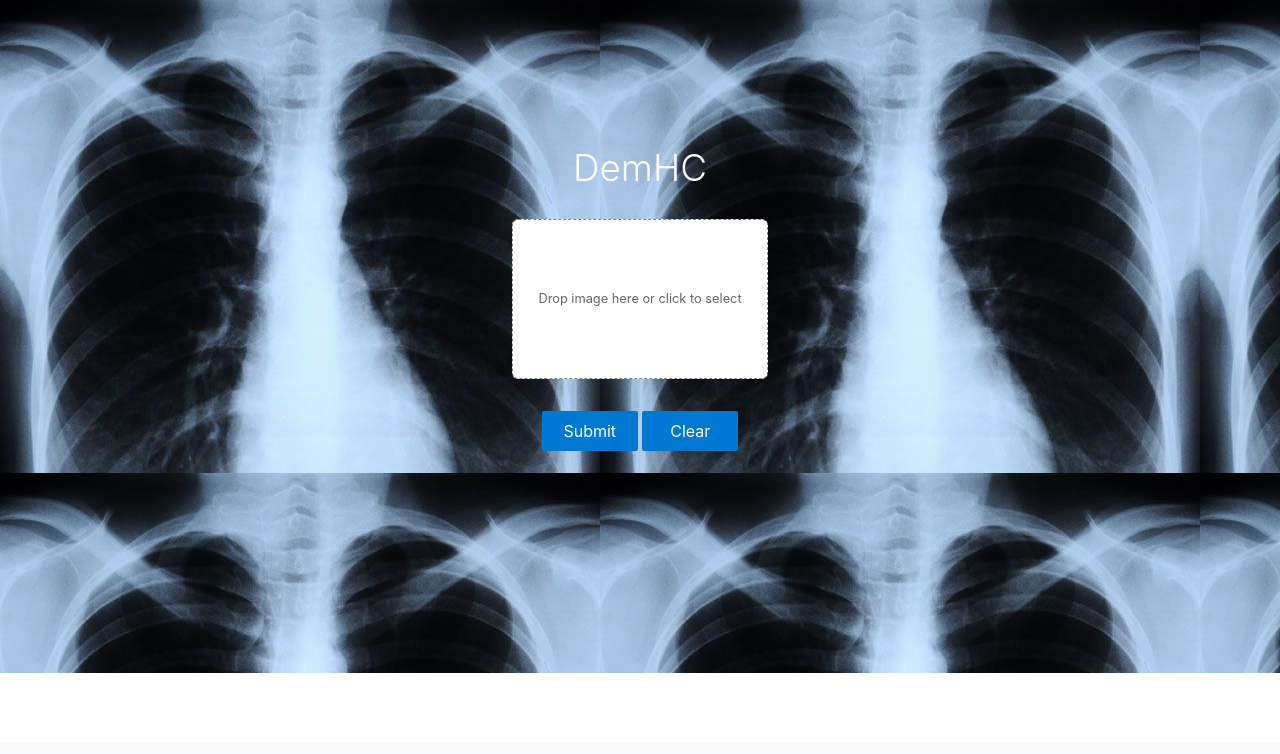
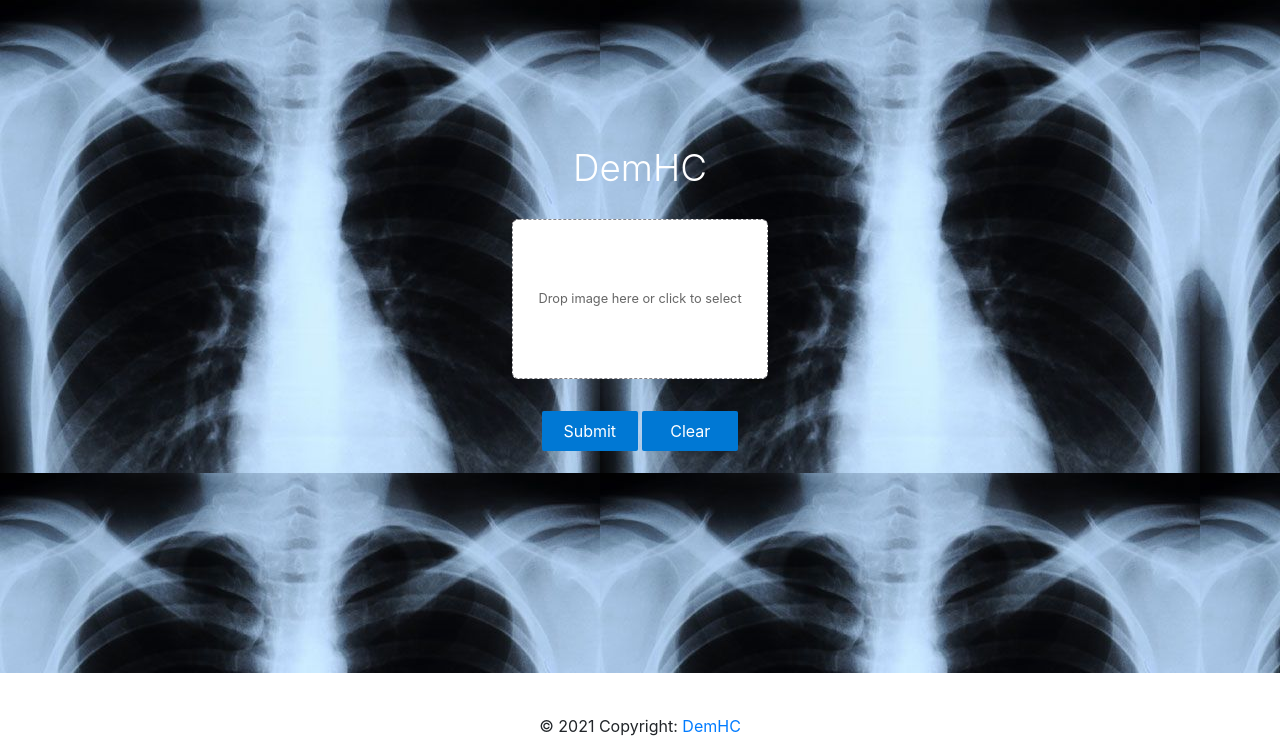
Before and after one commit to Sajan4072/DemHC-web-app-, a Flask app: page /index in a window 1280 px wide. Shown: the part 57-811 px from the top of the page. Before the commit the page ends 730 px from the top, so only its background shows below. Run offline with Flask 2, Linux system fonts and the light colour scheme; a user stored in the database is signed in; some libraries are stand-ins or nearby versions.

Commit message:
footer added

```diff
--- a/proj/templates/base.html
+++ b/proj/templates/base.html
@@ -20,6 +20,41 @@
 
 <footer>
     <script src="{{ url_for('static',filename='main.js') }}"></script>
+    <!-- Footer Elements -->
+    <div class="container">
+
+        <!--Grid row-->
+        <div class="row">
+
+            <!--Grid column-->
+            <div class="col-md-6 mb-4">
+
+                <!-- Form -->
+
+                <!-- Form -->
+
+            </div>
+            <!--Grid column-->
+
+            <!--Grid column-->
+            <div class="col-md-6 mb-4">
+
+
+
+            </div>
+            <!--Grid column-->
+
+        </div>
+        <!--Grid row-->
+
+    </div>
+    <!-- Footer Elements -->
+
+    <!-- Copyright -->
+    <div class="footer-copyright text-center py-3">© 2021 Copyright:
+        <a href="https://mdbootstrap.com/"> DemHC</a>
+    </div>
+    <!-- Copyright -->
 </footer>
 
 </html>
```
Also changed, not shown: proj/uploads/image.jpg.
